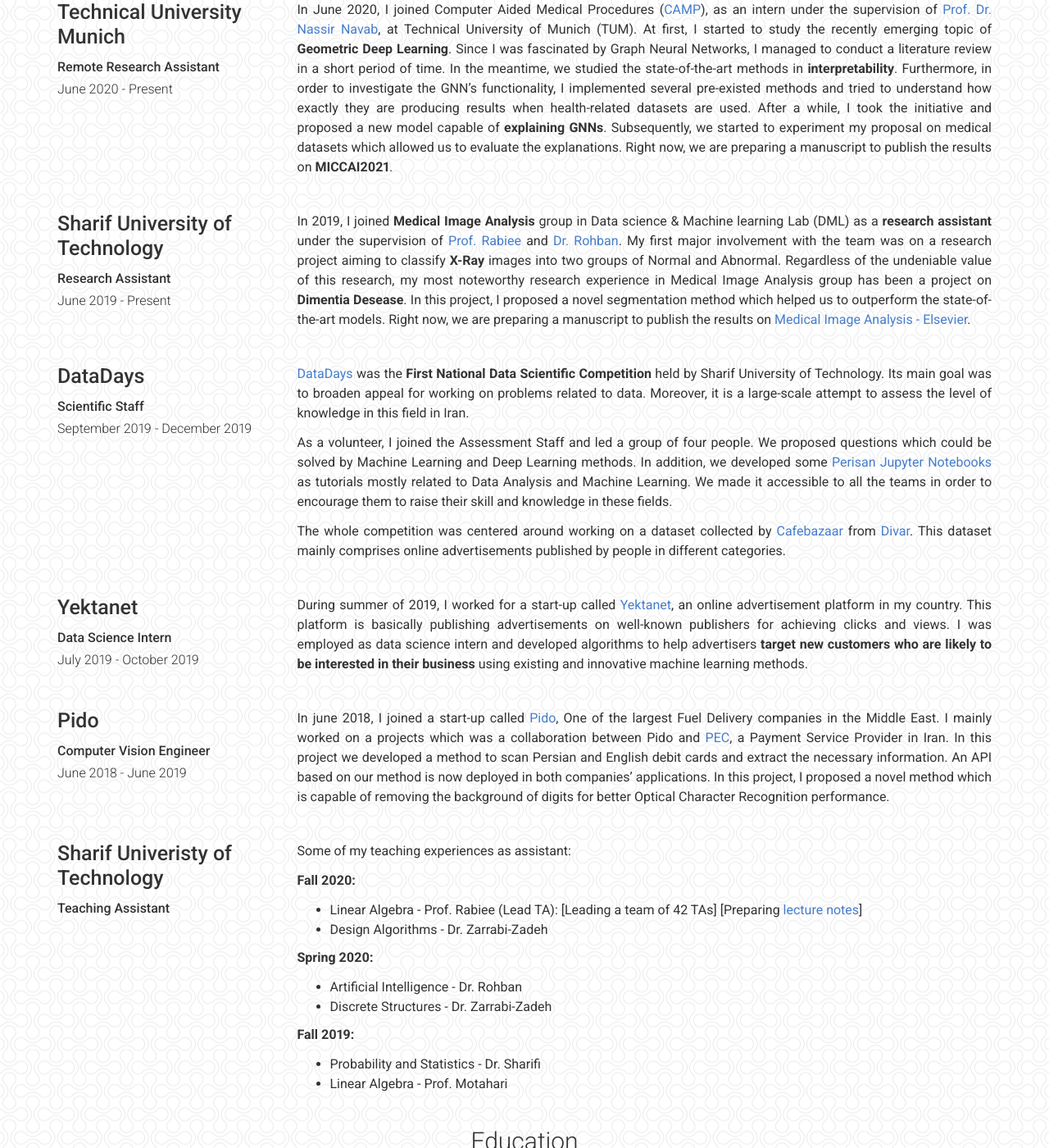
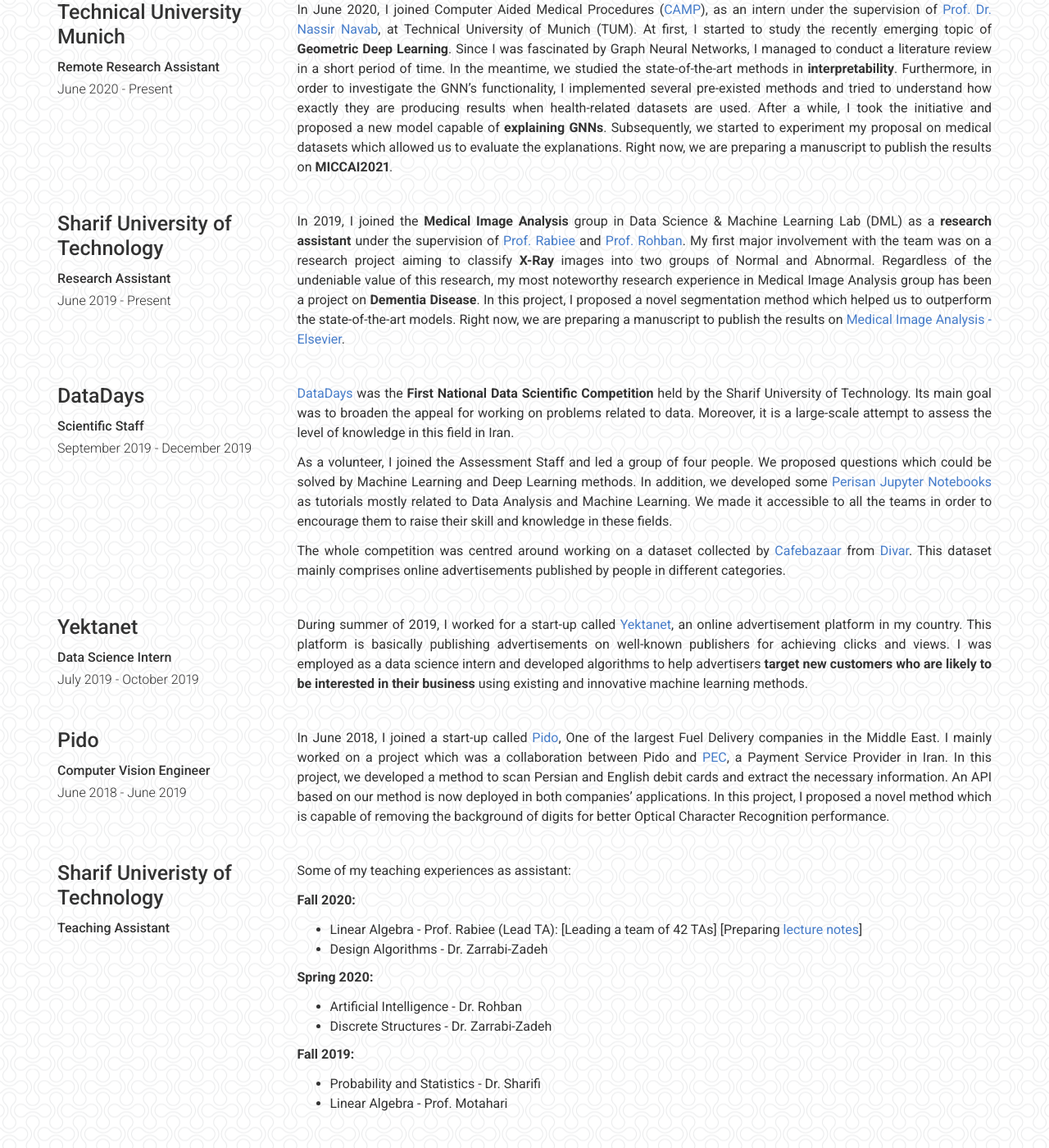
Before and after one commit to sfch1999/sfch1999.github.io, a Jekyll site: the page built from index.md, in a window 1280 px wide and 1400 px high, scrolled down 1521 px. Shown: the whole window at 82% size. Built offline with Jekyll 4.4.1, drawn with Linux system fonts in a browser that asks for light colours; a style sheet for code colours, icons or effects is not loaded; some of the changed text lies outside the part shown.

Commit message:
about me

```diff
--- a/_data/experience.yml
+++ b/_data/experience.yml
@@ -15,12 +15,12 @@
   job_title: Research Assistant
   dates: June 2019 - Present
   description: | # this will include new lines to allow paragraphs
-    In 2019, I joined **Medical Image Analysis** group in Data science & Machine learning Lab (DML) as a **research assistant** under the supervision of
+    In 2019, I joined the **Medical Image Analysis** group in Data Science & Machine Learning Lab (DML) as a **research assistant** under the supervision of
     [Prof. Rabiee](https://scholar.google.com/citations?hl=en&user=rKDtrNgAAAAJ&view_op=list_works&sortby=pubdate) and
-    [Dr. Rohban](https://scholar.google.com/citations?hl=en&user=pRyJ6FkAAAAJ&view_op=list_works&sortby=pubdate).
+    [Prof. Rohban](https://scholar.google.com/citations?hl=en&user=pRyJ6FkAAAAJ&view_op=list_works&sortby=pubdate).
     My first major involvement with the team was on a research project aiming to classify **X-Ray** images into two groups of Normal and Abnormal. Regardless of the
     undeniable value of this research, my most noteworthy research experience in Medical Image Analysis group
-    has been a project on **Dimentia Desease**. In this project, I proposed a novel segmentation method which helped us to outperform the state-of-the-art
+    has been a project on **Dementia Disease**. In this project, I proposed a novel segmentation method which helped us to outperform the state-of-the-art
     models.  Right now, we are preparing a manuscript to publish the results on [Medical Image Analysis - Elsevier](https://www.journals.elsevier.com/medical-image-analysis).
 
 - company: DataDays
@@ -28,15 +28,15 @@
   dates: September 2019 - December 2019
   description: |
     [DataDays](http://datadays.sharif.edu/) was the **First National Data Scientific Competition** held
-    by Sharif University of Technology.
-    Its main goal was to broaden appeal for working on problems related to data.
+    by the Sharif University of Technology.
+    Its main goal was to broaden the appeal for working on problems related to data.
     Moreover, it is a large-scale attempt to assess the level of knowledge in this field in Iran.
 
     As a volunteer, I joined the Assessment Staff and led a group of four people. We proposed questions which could be solved by Machine Learning and Deep Learning methods.
     In addition, we developed some [Perisan Jupyter Notebooks](https://github.com/datadays-content/datadays-content.github.io) as tutorials mostly related
     to Data Analysis and Machine Learning. We made it accessible to all the teams in order to encourage them to raise their skill and knowledge in these fields.
 
-    The whole competition was centered around working on a dataset collected by [Cafebazaar](https://cafebazaar.ir/) from [Divar](http://divar.ir).
+    The whole competition was centred around working on a dataset collected by [Cafebazaar](https://cafebazaar.ir/) from [Divar](http://divar.ir).
     This dataset mainly comprises online advertisements published by people in different categories.
 
 - company: Yektanet
@@ -45,16 +45,16 @@
   description: |
     During summer of 2019, I worked for a start-up called [Yektanet](https://www.en.yektanet.com/), an online advertisement platform in my country.
     This platform is basically publishing advertisements on well-known publishers for achieving clicks and views.
-    I was employed as data science intern and developed algorithms to help advertisers **target new customers who are likely to be interested in their business**
+    I was employed as a data science intern and developed algorithms to help advertisers **target new customers who are likely to be interested in their business**
     using existing and innovative machine learning methods.
 
 - company: Pido
   job_title: Computer Vision Engineer
   dates: June 2018 - June 2019
   description: |
-    In june 2018, I joined a start-up called [Pido](https://pidonet.com/en/home/), One of the largest Fuel Delivery companies in the Middle East.
-    I mainly worked on a projects which was a collaboration between Pido and [PEC](https://en.pec.ir), a Payment Service Provider in Iran. In this
-    project we developed a method to scan Persian and English debit cards and extract the necessary information. An API based on our method is now
+    In June 2018, I joined a start-up called [Pido](https://pidonet.com/en/home/), One of the largest Fuel Delivery companies in the Middle East.
+    I mainly worked on a project which was a collaboration between Pido and [PEC](https://en.pec.ir), a Payment Service Provider in Iran. In this
+    project, we developed a method to scan Persian and English debit cards and extract the necessary information. An API based on our method is now
     deployed in both companies' applications. In this project, I proposed a novel method which is capable of removing the background of digits
     for better Optical Character Recognition performance.
 
--- a/_data/projects.yml
+++ b/_data/projects.yml
@@ -25,8 +25,8 @@
     Among the Dementia biomarkers, ”Periventricular White Matter Changes(PVWM)” has been of the most importance.
     Towards this, we introduce a model which can classify patients based on PVWM into four groups.
     In order to achieve this, we take advantage of **Multiple Instance Learning** and **Self-Supervised Learning**. However, one of
-    the main novelties of our model is the **preproccessing** stage which we've invented. This technique allows us to segment the White Matter Lisions
+    the main novelties of our model is the **preprocessing** stage which we've invented. This technique allows us to segment the White Matter Lesions
     in order to achieve higher accuracy.
-    The other advantage of our proposed method is that our model is based on **thick slice MRI** which is the main setting used to attain MRI scans in Imaging Centers.
+    The other advantage of our proposed method is that our model is based on **thick slice MRI**, which is the main setting used to attain MRI scans in Imaging Centers.
 
     <span style="color:#900"> Reza Shirkavand, **Soroush Farghadani**, Sana Ayromlou, Mohammad Hossein Rohban, Hamid Reza Rabiee</span>
```
Also changed, not shown: _data/education.yml (+9 -2 lines).
